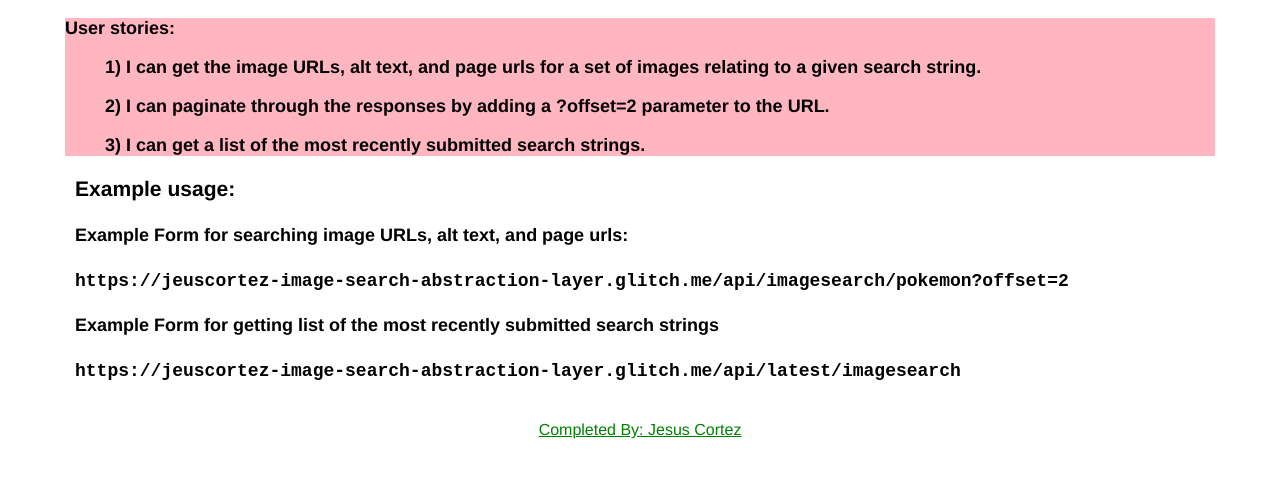
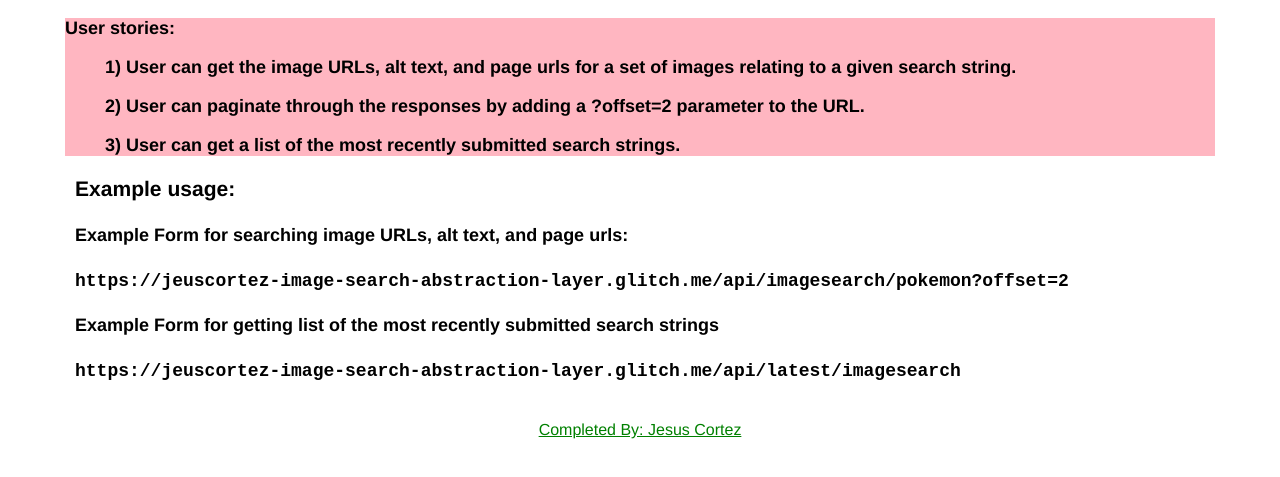
Before and after one commit to jeuscortez/ImageSearch-AbstractionLayer, a website: page views/index.html in a window 1280 px wide. Shown: the part 65-542 px from the top of the page. Drawn offline with Linux system fonts and the light colour scheme.

Commit message:
🍷🚟 Updated with Glitch

```diff
--- a/views/index.html
+++ b/views/index.html
@@ -20,9 +20,9 @@
        <div id="userstories">
       <blockquote>
                 User stories:
-                <ul>1) I can get the image URLs, alt text, and page urls for a set of images relating to a given search string.</ul>
-                <ul>2) I can paginate through the responses by adding a ?offset=2 parameter to the URL.</ul>
-                <ul>3) I can get a list of the most recently submitted search strings.</ul>
+                <ul>1) User can get the image URLs, alt text, and page urls for a set of images relating to a given search string.</ul>
+                <ul>2) User can paginate through the responses by adding a ?offset=2 parameter to the URL.</ul>
+                <ul>3) User can get a list of the most recently submitted search strings.</ul>
       </blockquote>
         <div id="sampleUse">
       <h3>Example usage:</h3>
```
